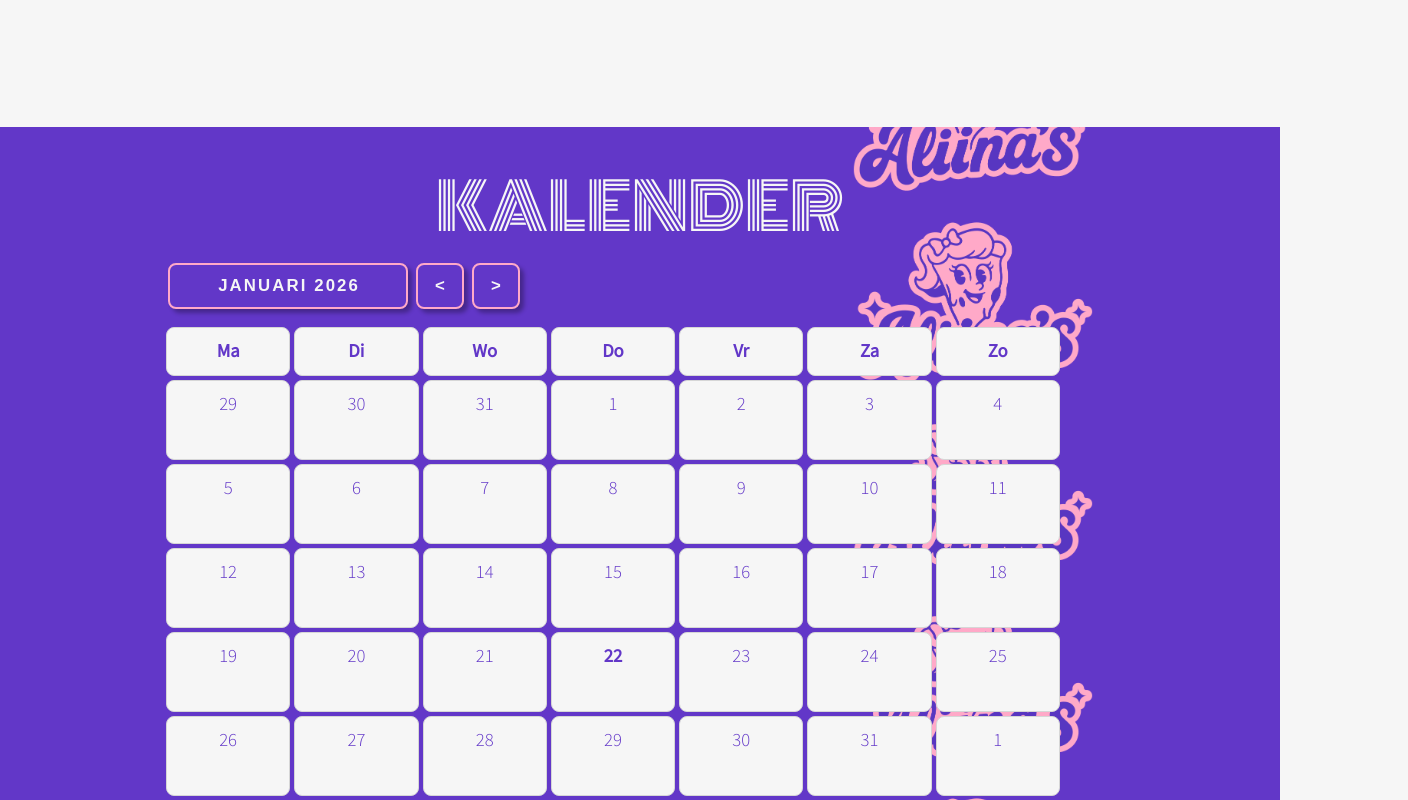
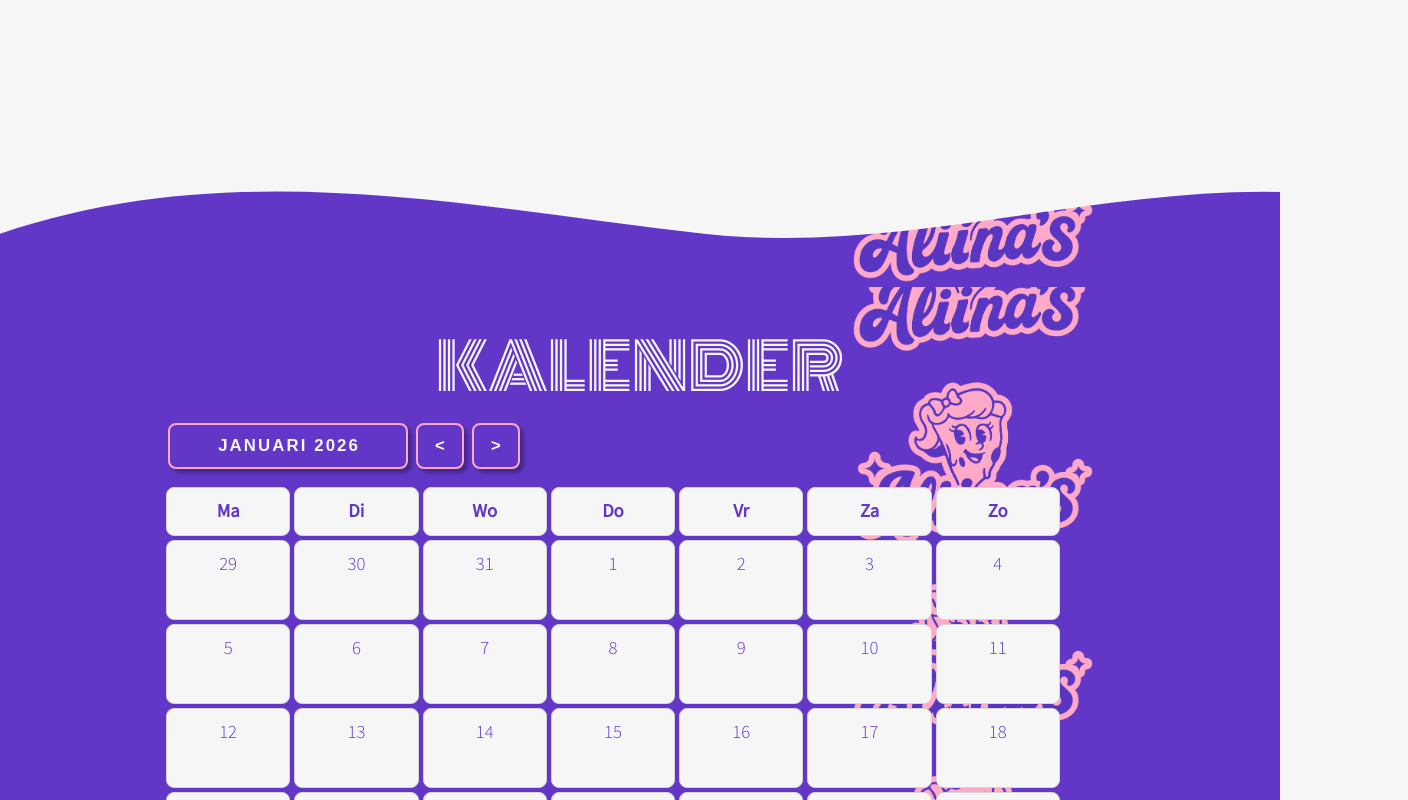
Before and after one commit to soeelamus/aliinas-pizza, a React (Vite) app: page / in a window 1280 px wide. Shown: the part 1600-2400 px from the top of the page, 1408 px wide, since content can reach past the window. Built offline with nearby package versions, Linux system fonts and the light colour scheme; no server answers.

Commit message:
V0.517: Added wave-effect

```diff
--- a/src/assets/css/main.css
+++ b/src/assets/css/main.css
@@ -3,7 +3,7 @@
   --primary-pink: #ffa9c8;
   --primary-purple: #6237c8;
   --primary-blue: #3ec0d1;
-  --primary-white: #F6F6F6;
+  --primary-white: #f6f6f6;
 }
 html {
   scroll-behavior: smooth;
@@ -69,10 +69,18 @@ textarea {
   line-height: 1.65em;
 }
 a {
-  -moz-transition: color 0.2s ease-in-out, border-color 0.2s ease-in-out;
-  -webkit-transition: color 0.2s ease-in-out, border-color 0.2s ease-in-out;
-  -ms-transition: color 0.2s ease-in-out, border-color 0.2s ease-in-out;
-  transition: color 0.2s ease-in-out, border-color 0.2s ease-in-out;
+  -moz-transition:
+    color 0.2s ease-in-out,
+    border-color 0.2s ease-in-out;
+  -webkit-transition:
+    color 0.2s ease-in-out,
+    border-color 0.2s ease-in-out;
+  -ms-transition:
+    color 0.2s ease-in-out,
+    border-color 0.2s ease-in-out;
+  transition:
+    color 0.2s ease-in-out,
+    border-color 0.2s ease-in-out;
   color: inherit;
   text-decoration: none;
 }
@@ -744,10 +752,18 @@ input[type="submit"] {
   -webkit-appearance: none;
   -ms-appearance: none;
   appearance: none;
-  -moz-transition: background-color 0.2s ease-in-out, color 0.2s ease-in-out;
-  -webkit-transition: background-color 0.2s ease-in-out, color 0.2s ease-in-out;
-  -ms-transition: background-color 0.2s ease-in-out, color 0.2s ease-in-out;
-  transition: background-color 0.2s ease-in-out, color 0.2s ease-in-out;
+  -moz-transition:
+    background-color 0.2s ease-in-out,
+    color 0.2s ease-in-out;
+  -webkit-transition:
+    background-color 0.2s ease-in-out,
+    color 0.2s ease-in-out;
+  -ms-transition:
+    background-color 0.2s ease-in-out,
+    color 0.2s ease-in-out;
+  transition:
+    background-color 0.2s ease-in-out,
+    color 0.2s ease-in-out;
   background-color: transparent;
   border-radius: 4px;
   border: 0;
@@ -770,7 +786,8 @@ input[type="submit"] {
 .main {
   padding: 5rem 1rem;
 }
-.main.style2 {
+.main.style2,
+.hero {
   background-color: var(--primary-purple);
   background-image: url(/images/logo.png);
   background-size: 15rem;
@@ -794,7 +811,10 @@ body.is-preload #header:after {
     var(--primary-purple),
     var(--primary-pink)
   );
-  background-position: top left, center center, center center;
+  background-position:
+    top left,
+    center center,
+    center center;
   background-size: auto, cover, cover;
   text-align: center;
 }
@@ -899,9 +919,6 @@ footer {
     height: 8em;
     line-height: 8em;
     width: 8em;
-  }
-  .main.style2 {
-    background-attachment: scroll;
   }
   #header {
     padding: 5em 0 5em 0;
@@ -1288,7 +1305,6 @@ button {
   flex-direction: row;
   gap: 1rem;
   margin: 2rem -1rem 0;
-
 }
 .clearfix::after {
   content: "";
@@ -1417,8 +1433,8 @@ textarea.error {
   max-width: 150%;
 }
 .slideshow-container img {
-    box-shadow: rgba(0, 0, 0, 0.3) 4px 4px 4px;
-    border-radius: 1rem;
+  box-shadow: rgba(0, 0, 0, 0.3) 4px 4px 4px;
+  border-radius: 1rem;
 }
 .slideshow-container a {
   color: var(--primary-white);
@@ -1445,7 +1461,6 @@ textarea.error {
 footer a:hover {
   color: var(--primary-pink);
 }
-
 
 /* Calendar wrapper */
 .calendar-wrapped {
@@ -1514,14 +1529,16 @@ footer a:hover {
 }
 
 /* Days & Dates */
-.days, .dates {
+.days,
+.dates {
   display: flex;
   flex-wrap: wrap;
   list-style: none;
   padding-left: 0.25rem;
 }
 
-.days li, .dates li {
+.days li,
+.dates li {
   background-color: var(--primary-white);
   width: 13%;
   text-align: center;
@@ -1531,7 +1548,9 @@ footer a:hover {
   border-radius: 0.5rem;
   border: 1px solid #d6d6d6;
   min-height: 5rem;
-  transition: background 0.2s, transform 0.2s;
+  transition:
+    background 0.2s,
+    transform 0.2s;
 }
 .calendar-weekDay {
   min-height: 2rem !important;
@@ -1550,7 +1569,6 @@ footer a:hover {
 /* Date types */
 .dates li.inactive {
   color: #bbb;
-
 }
 
 .dates li.today {
@@ -1681,7 +1699,7 @@ footer a:hover {
 }
 .dates li.event {
   background: none; /* reset eventuele oude achtergrond */
-  color: inherit;   /* houd de tekstkleur */
+  color: inherit; /* houd de tekstkleur */
 }
 .type-markt {
   background-color: #d4edbc !important; /* forceert de juiste kleur */
@@ -1728,7 +1746,6 @@ footer a:hover {
   padding: 1rem;
 }
 .menu {
-  background-color: var(--primary-purple);
   padding: 0 0 5rem 0.5rem;
 }
 .menu .monoton-regular {
@@ -1736,6 +1753,7 @@ footer a:hover {
   font-size: 5rem;
 }
 .menu-box {
+  background-color: var(--primary-purple);
   padding: 6rem;
   max-width: fit-content;
   margin-left: auto;
@@ -1847,3 +1865,27 @@ footer a:hover {
 .leaflet-popup-navigate a:hover {
   color: var(--primary-pink) !important;
 }
+
+.hero {
+  height: 10rem;
+  position: relative;
+  color: white;
+  bottom: 2px;
+}
+.hero svg.reverse {
+  bottom: 2px;
+}
+.hero-reverse {
+  bottom: -2px;
+}
+.wave {
+  position: absolute;
+  bottom: 0;
+  left: 0;
+  width: 110%;
+  height: 10rem;
+  bottom: -2px;
+}
+.reverse {
+  transform: rotate(180deg);
+}
--- a/src/components/Calendar.jsx
+++ b/src/components/Calendar.jsx
@@ -2,6 +2,7 @@ import React, { useState } from "react";
 import "leaflet/dist/leaflet.css";
 import { useEvents } from "../contexts/EventsContext";
 import Map from "../components/Map";
+import Wave from "./Wave";
 
 const months = [
   "Januari","Februari","Maart","April","Mei","Juni","Juli",
@@ -76,7 +77,9 @@ const Calendar = () => {
   if (loading) return <p>Even geduld, de kalender wordt geladen…</p>;
 
   return (
-  <section className="style2 main special">
+    <>
+    <Wave reverse={true}/>
+    <section className="style2 main special">
       <h4 className="text-h4 monoton-regular">Kalender</h4>
       <div className="calendar-wrapped">
         <div className="calendar">
@@ -154,6 +157,7 @@ const Calendar = () => {
         )}
       </div>
     </section>
+    <Wave/></>
   );
 };
 
--- a/src/components/ContactForm.jsx
+++ b/src/components/ContactForm.jsx
@@ -1,4 +1,5 @@
 import React, { useState } from "react";
+import Wave from "./Wave";
 
 const ContactForm = () => {
   const [currentStep, setCurrentStep] = useState(0);
@@ -98,7 +99,7 @@ const handleSubmit = async (e) => {
 
 
     Verzonden via het contactformulier
-    `
+    `,
     };
 
     try {
@@ -113,7 +114,9 @@ const handleSubmit = async (e) => {
       const result = await response.json();
 
       if (result.success) {
-      setSuccessMessage("Succesvol verzonden! We bekijken je aanvraag vandaag nog.");
+        setSuccessMessage(
+          "Succesvol verzonden! We bekijken je aanvraag vandaag nog.",
+        );
         setFormData({
           locatie: "",
           datum: "",
@@ -132,13 +135,10 @@ const handleSubmit = async (e) => {
     }
   };
 
-
   return (
     <>
-    <br id="2"/>
-    <br/>
-    <br/>
-    <br/>
+      <br id="2" />
+      <Wave reverse={true}/>
       <section className="main style2 special">
         <h4 className="text-h4 monoton-regular">contact</h4>
         <img
@@ -290,6 +290,7 @@ const handleSubmit = async (e) => {
           </div>
         </div>
       </section>
+      <Wave/>
     </>
   );
 };
--- a/src/components/PizzaShop.jsx
+++ b/src/components/PizzaShop.jsx
@@ -5,6 +5,8 @@ import Menu from "./Menu";
 import OrderDate from "./OrderDate";
 import { useEvents } from "../contexts/EventsContext";
 import { useCart } from "../contexts/CartContext";
+import Wave from "./Wave";
+
 
 const PizzaShop = () => {
   const [pizzas, setPizzas] = useState([]);
@@ -38,7 +40,10 @@ const PizzaShop = () => {
   }
 
   return (
-    <div className="pizza-shop">
+    <>
+        <Wave reverse={true}/>
+
+    <div className="style2 main special">
       <Cart isOpen={isOpen} />
       <div className="menu">
         <OrderDate events={events} />
@@ -50,6 +55,9 @@ const PizzaShop = () => {
         isOpen={isOpen}
       />
     </div>
+        <Wave/>
+
+    </>
   );
 };
 
--- /dev/null
+++ b/src/components/Wave.jsx
@@ -0,0 +1,24 @@
+const Wave = ({
+  color = "#f6f6f6",
+  height = 120,
+  reverse = false,
+  className = "",
+}) => {
+  return (
+    <section className={`hero ${reverse && 'hero-reverse'}`}>
+      <svg
+        className={`wave ${reverse ? "reverse" : ""} ${className}`}
+        viewBox={`0 0 1440 ${height}`}
+        preserveAspectRatio="none"
+        xmlns="http://www.w3.org/2000/svg"
+      >
+        <path
+          d="M0,60 C240,100 480,20 720,40 960,60 1200,100 1440,40 L1440,120 L0,120 Z"
+          fill={color}
+        />
+      </svg>
+    </section>
+  );
+};
+
+export default Wave;
```
Lines whose indentation alone changed are shown as unchanged.
